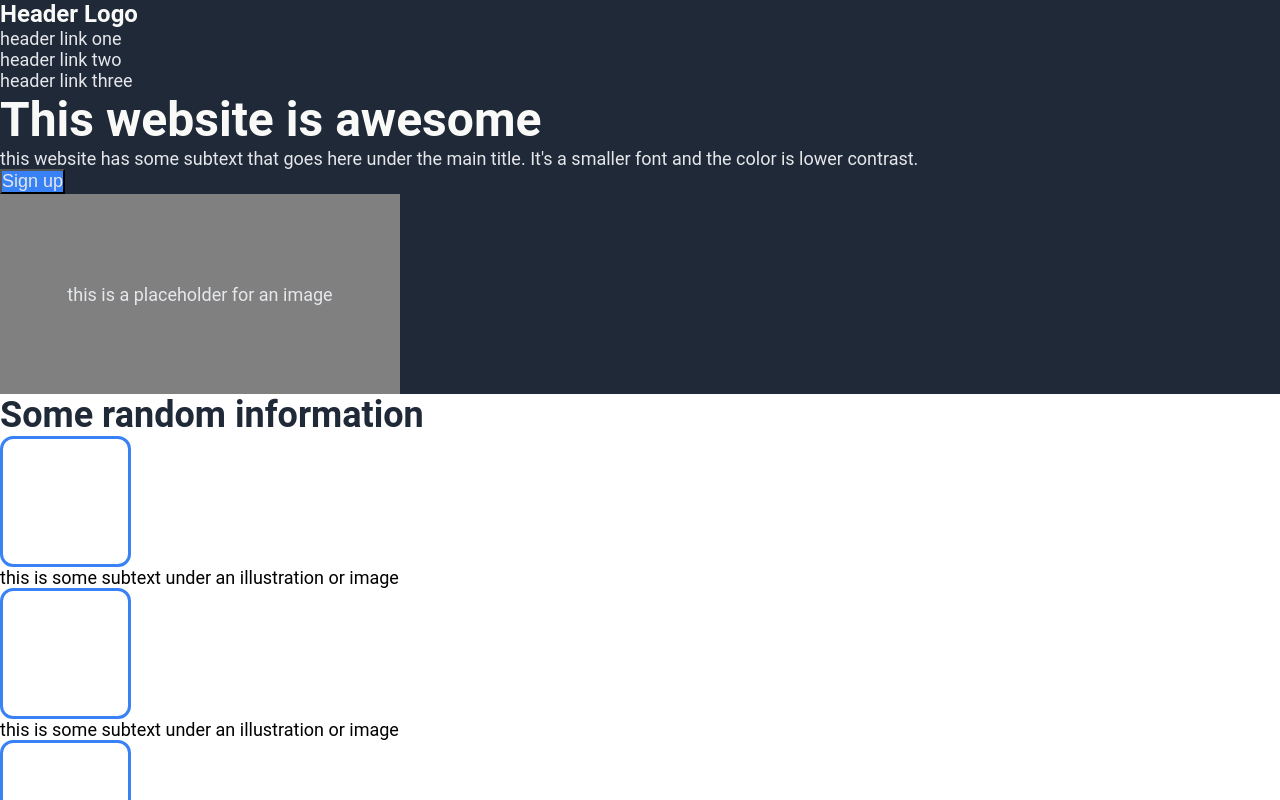
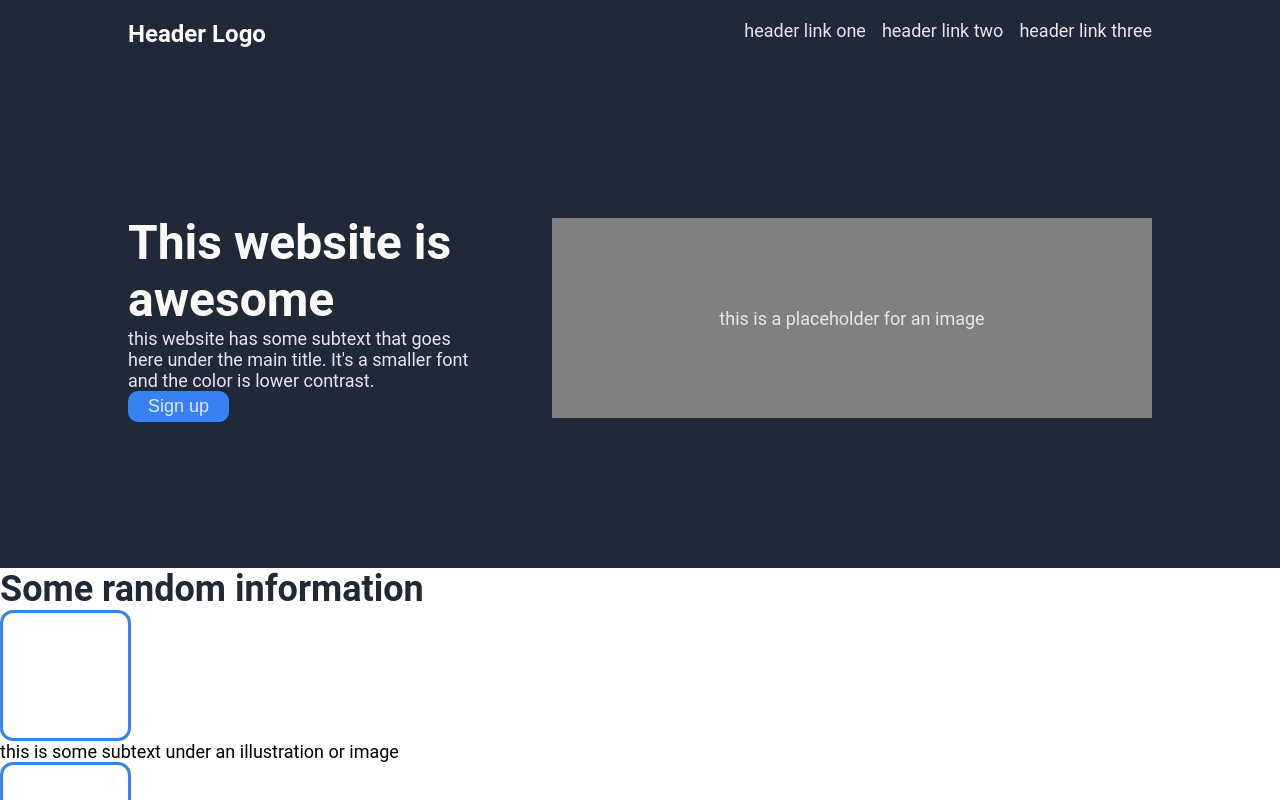
Before and after one commit to rg-yt/landing-page, a plain HTML site: page index.html in a window 1280 px wide. Shown: the top 800 px of the page. Drawn offline with Linux system fonts and the light colour scheme.

Commit message:
Complete rough style and html for Header

```diff
--- a/index.html
+++ b/index.html
@@ -7,7 +7,7 @@
     </head>
     <body>
         <header>
-            <div class="nav">
+            <div class="header">
                 <h1>Header Logo</h1>
                 <ul>
                     <li>header link one</li>
@@ -16,7 +16,7 @@
                 </ul>
             </div>
             <div class="intro">
-                <div>
+                <div class="awesome">
                     <h2>This website is awesome</h2>
                     <p>this website has some subtext that goes here under the main title. It's a smaller font and the color is lower contrast.</p>
                     <button>Sign up</button>
--- a/style.css
+++ b/style.css
@@ -44,6 +44,10 @@ button{
     background-color: #3882f6;
     color: #e5e7eb;
     font-size: 18px;
+    border: none;
+    border-radius: 10px;
+    padding: 5px 20px;
+
 }
 .placeholder{
     width: 400px;
@@ -58,4 +62,36 @@ button{
     width: 125px;
     border: 3px solid #3882f6;
     border-radius: 10%;
+
 }
+/* Header */
+.header{
+    width: 80%;
+    margin: auto;
+    display: flex;
+    justify-content: space-between;
+    padding: 20px 0px;
+}
+.intro{
+    width: 80%;
+    margin:auto;
+    display: flex;
+    justify-content: space-between;
+    align-items: center;
+    height: 500px;
+    gap: 30px;
+
+}
+ul{
+    display: flex;
+    gap: 16px;
+}
+.awesome{
+    flex-grow: 0;
+    max-width: 35%;
+}
+.placeholder{
+    flex-grow: 1;
+    max-width: 600px;
+}
+/*  */
```
